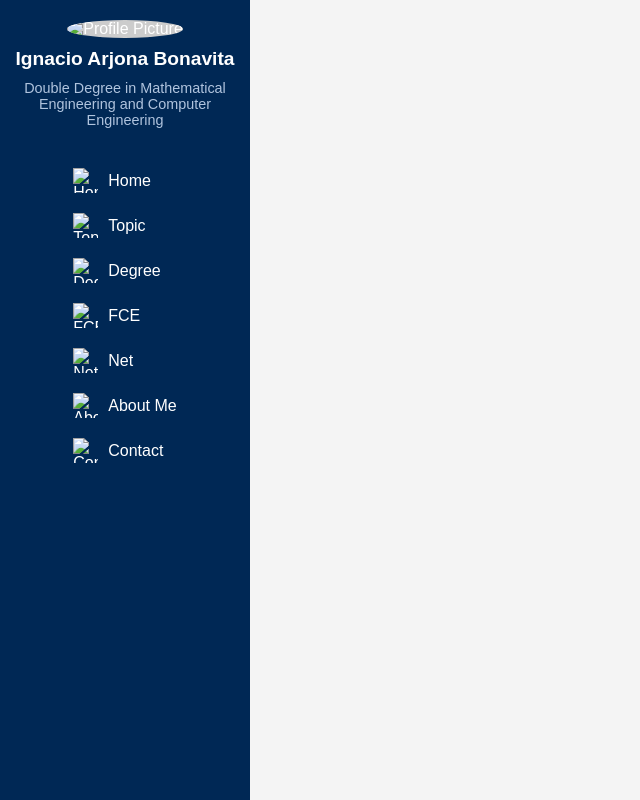
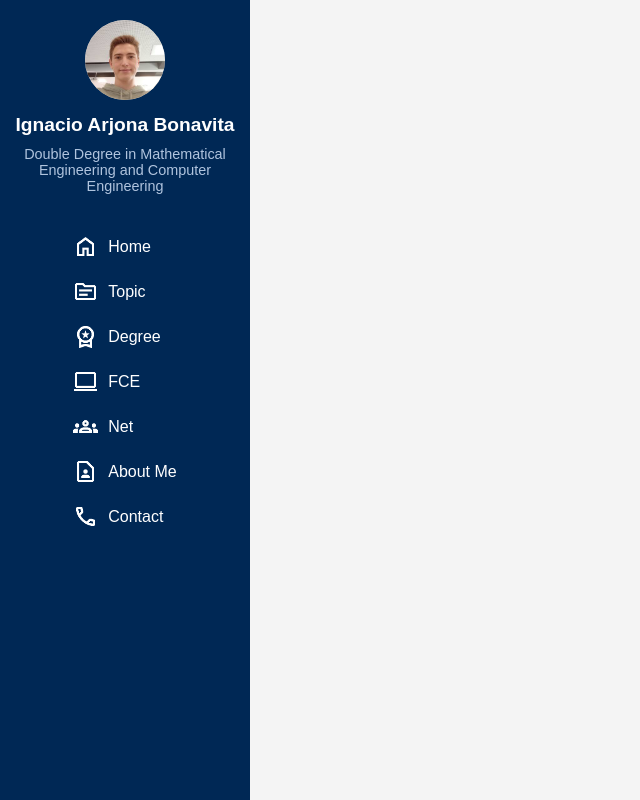
Before and after one commit to Ignacio-Arjona/practical-work-ii, a plain HTML site: page docs/public/fce.html in a window 1280 px wide. Shown: the whole page, without its empty margins (0-640 px from the left). Drawn offline with Linux system fonts and the light colour scheme.

Commit message:
Fixed issues with paths to multiple links and images

```diff
--- a/docs/public/fce.html
+++ b/docs/public/fce.html
@@ -9,51 +9,51 @@
     <body>
         <div class="sidebar">
             <div class="profile">
-                <img src="./images/Profile Picture.jpg" alt="Profile Picture">
+                <img src="../images/Profile Picture.jpg" alt="Profile Picture">
                 <h3>Ignacio Arjona Bonavita</h3>
                 <p>Double Degree in Mathematical Engineering and Computer Engineering</p>
             </div>
             <nav>
                 <ul>
                     <li>
-                        <a href="./index.html">
-                            <img src="./images/Home.png" alt="Home">
+                        <a href="../index.html">
+                            <img src="../images/Home.png" alt="Home">
                             Home
                         </a>
                     </li>
                     <li>
                         <a href="./topic.html">
-                            <img src="./images/Topic.png" alt="Topic">
+                            <img src="../images/Topic.png" alt="Topic">
                             Topic
                         </a>
                     </li>
                     <li>
                         <a href="./degree.html">
-                            <img src="./images/Degree.png" alt="Degree">
+                            <img src="../images/Degree.png" alt="Degree">
                             Degree
                         </a>
                     </li>
                     <li>
                         <a href="./fce.html">
-                            <img src="./images/FCE.png" alt="FCE">
+                            <img src="../images/FCE.png" alt="FCE">
                             FCE
                         </a>
                     </li>
                     <li>
                         <a href="./net.html">
-                            <img src="./images/Net.png" alt="Net">
+                            <img src="../images/Net.png" alt="Net">
                             Net
                         </a>
                     </li>
                     <li>
                         <a href="./about.html">
-                            <img src="./images/About Me.png" alt="About Me">
+                            <img src="../images/About Me.png" alt="About Me">
                             About Me
                         </a>
                     </li>
                     <li>
                         <a href="./contact.html">
-                            <img src="./images/Contact.png" alt="Contact">
+                            <img src="../images/Contact.png" alt="Contact">
                             Contact
                         </a>
                     </li>
```
Also changed, not shown: docs/index.html (+6 -6 lines), docs/public/about.html (+9 -9 lines), docs/public/contact.html (+9 -9 lines), docs/public/degree.html (+9 -9 lines), docs/public/net.html (+9 -9 lines), docs/public/topic.html (+9 -9 lines).
